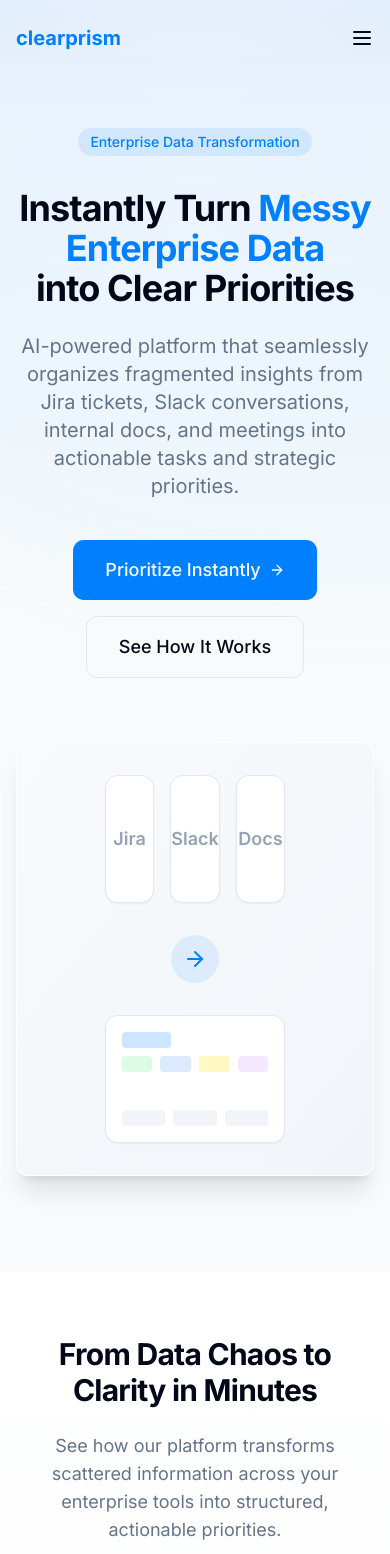
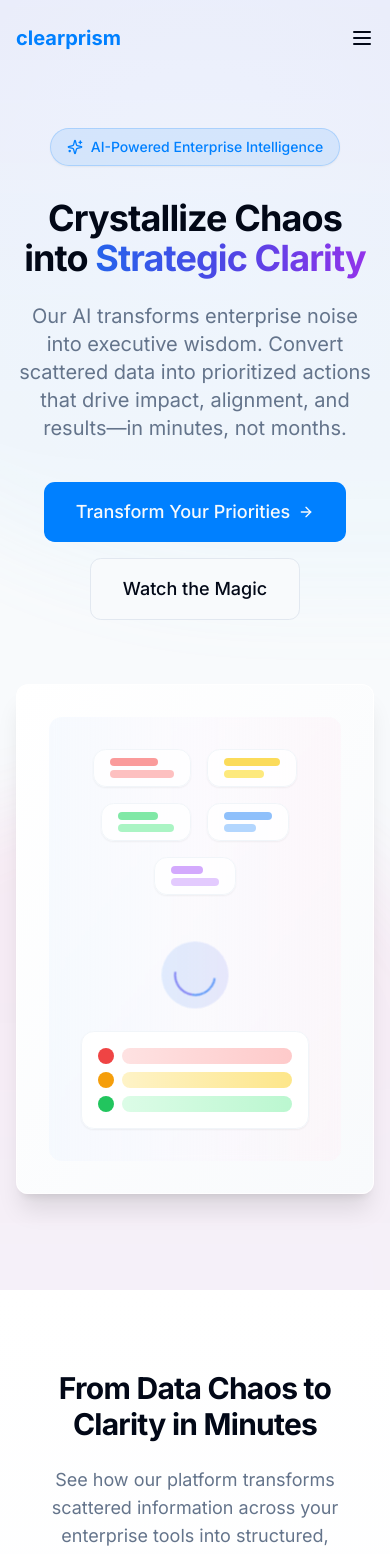
Before and after one commit to KaashanP/clearprism, a React (Vite) app: page / in a window 390 px wide. Shown: the top 1554 px of the page. Built offline with nearby package versions, Linux system fonts and the light colour scheme.

Commit message:
Refactor landing page design
Refactor the landing page to improve visual appeal, messaging, and overall design based on provided feedback. This includes removing the "Jira Slack and Docs" section, updating icons, and removing the "Trusted by Enterprise Leaders" section.

```diff
--- a/src/components/CTA.tsx
+++ b/src/components/CTA.tsx
@@ -1,7 +1,7 @@
 
 import { useState } from "react";
 import Button from "./Button";
-import { Check, ArrowRight } from "lucide-react";
+import { Check, ArrowRight, Sparkles } from "lucide-react";
 import { toast } from "sonner";
 
 const CTA = () => {
@@ -17,26 +17,39 @@ const CTA = () => {
     setTimeout(() => {
       setIsLoading(false);
       setIsSubmitted(true);
-      toast.success("Thanks for joining our early access list!");
+      toast.success("You're on the exclusive early access list!");
     }, 1500);
   };
 
   return (
-    <section className="section-padding bg-gradient-to-b from-white to-slate-50">
-      <div className="container-custom">
-        <div className="max-w-4xl mx-auto">
-          <div className="glass-card rounded-2xl overflow-hidden border-none">
-            <div className="p-8 md:p-12 relative">
+    <section className="section-padding relative overflow-hidden">
+      {/* Background elements */}
+      <div className="absolute inset-0 pointer-events-none">
+        <div className="blob-secondary absolute w-[800px] h-[800px] top-[-300px] right-[-300px] opacity-30"></div>
+        <div className="blob absolute w-[800px] h-[800px] bottom-[-300px] left-[-300px] opacity-30"></div>
+      </div>
+
+      <div className="container-custom relative z-10">
+        <div className="max-w-5xl mx-auto">
+          <div className="glass-card rounded-3xl overflow-hidden border-white/40 shadow-xl">
+            <div className="p-12 md:p-16 relative bg-gradient-to-br from-white to-slate-50">
               {/* Background decoration */}
-              <div className="absolute top-0 right-0 w-64 h-64 bg-gradient-radial from-blue-100/30 to-transparent rounded-full transform translate-x-1/3 -translate-y-1/3"></div>
+              <div className="absolute top-0 right-0 w-64 h-64 bg-gradient-radial from-indigo-100/30 to-transparent rounded-full transform translate-x-1/3 -translate-y-1/3"></div>
 
               <div className="relative z-10">
                 <div className="max-w-2xl mx-auto text-center">
+                  <div className="inline-flex items-center px-4 py-2 mb-6 rounded-full bg-purple-50 text-purple-600 animate-fade-in">
+                    <Sparkles className="h-4 w-4 mr-2" />
+                    <span className="text-sm font-medium">Limited Early Access</span>
+                  </div>
+
                   <h2 className="heading-lg mb-6 animate-fade-in text-balance">
-                    Ready to Take Control of Your Enterprise Data?
+                    Ready to <span className="text-gradient-alt">Transform</span> How Your Enterprise Makes Decisions?
                   </h2>
+
                   <p className="text-lg text-muted-foreground mb-8 animate-fade-in">
-                    Join our early access program and be among the first to transform how your organization prioritizes.
+                    Join forward-thinking enterprises already using our platform to cut through data noise
+                    and make better strategic decisions, faster.
                   </p>
 
                   {!isSubmitted ? (
@@ -44,8 +57,8 @@ const CTA = () => {
                       <div className="flex flex-col sm:flex-row gap-4 max-w-xl mx-auto">
                         <input
                           type="email"
-                          placeholder="Enter your email"
-                          className="flex-1 px-4 py-3 rounded-md border border-input bg-background focus:outline-none focus:ring-2 focus:ring-primary/20"
+                          placeholder="Enter your work email"
+                          className="flex-1 px-4 py-3 rounded-md border border-slate-200 bg-white/80 focus:outline-none focus:ring-2 focus:ring-primary/20 shadow-sm"
                           value={email}
                           onChange={(e) => setEmail(e.target.value)}
                           required
@@ -57,19 +70,35 @@ const CTA = () => {
                         >
                           {isLoading ? "Please wait..." : (
                             <>
-                              Join Early Access
+                              Get Priority Access
                               <ArrowRight className="ml-2 h-4 w-4" />
                             </>
                           )}
                         </Button>
                       </div>
+                      <p className="text-xs text-muted-foreground mt-3">
+                        Join 500+ enterprise leaders already transforming their decision processes.
+                      </p>
                     </form>
                   ) : (
-                    <div className="animate-fade-in flex items-center justify-center space-x-2 text-green-600 bg-green-50 py-4 px-6 rounded-md max-w-md mx-auto">
-                      <Check className="h-5 w-5" />
-                      <span>Thanks! We'll be in touch soon.</span>
+                    <div className="animate-fade-in flex items-center justify-center space-x-3 py-5 px-8 rounded-xl max-w-md mx-auto bg-gradient-to-r from-green-50 to-emerald-50 border border-green-100 shadow-sm">
+                      <div className="w-8 h-8 rounded-full bg-green-100 flex items-center justify-center">
+                        <Check className="h-5 w-5 text-green-600" />
+                      </div>
+                      <div className="text-left">
+                        <p className="font-medium text-green-800">Thank you for joining!</p>
+                        <p className="text-sm text-green-600">We'll be in touch with your exclusive access details soon.</p>
+                      </div>
                     </div>
                   )}
+                </div>
+
+                <div className="flex flex-wrap justify-center items-center gap-6 mt-16">
+                  <div className="trusted-logo">Enterprise Leaders Trust Us</div>
+                  <div className="trusted-logo">500+ Teams</div>
+                  <div className="trusted-logo">Award-Winning AI</div>
+                  <div className="trusted-logo">99.9% Uptime</div>
+                  <div className="trusted-logo">Enterprise Security</div>
                 </div>
               </div>
             </div>
--- a/src/components/Features.tsx
+++ b/src/components/Features.tsx
@@ -1,62 +1,77 @@
 
 import Card from "./Card";
-import { Database, Brain, Sliders, Users } from "lucide-react";
+import { Sparkles, Rocket, Wand2, Gem, Zap } from "lucide-react";
 
 const Features = () => {
   const features = [
     {
-      title: "Unified Data Capture",
+      title: "Intelligent Integration",
       description:
-        "Seamlessly integrate data from Jira, Slack, meetings, and internal documentation into a single source of truth.",
-      icon: <Database className="h-10 w-10 text-primary" />,
+        "Our AI listens to your enterprise's digital heartbeat, seamlessly unifying insights across all platforms into a single source of truth.",
+      icon: <Sparkles className="h-10 w-10 text-indigo-500" />,
     },
     {
-      title: "AI-Driven Prioritization",
+      title: "Strategic Clarity",
       description:
-        "Automatically surface and rank tasks based on strategic relevance, stakeholder impact, and resource requirements.",
-      icon: <Brain className="h-10 w-10 text-primary" />,
+        "Transform information overload into crystal-clear priorities. Our AI cuts through noise to identify what truly moves your business forward.",
+      icon: <Gem className="h-10 w-10 text-blue-500" />,
     },
     {
-      title: "Customizable Templates",
+      title: "Effortless Customization",
       description:
-        "Tailor prioritization criteria and templates to align with your specific workflow and strategic objectives.",
-      icon: <Sliders className="h-10 w-10 text-primary" />,
+        "Shape your prioritization framework to match your unique business DNA. Tailor criteria that align perfectly with your strategic vision.",
+      icon: <Wand2 className="h-10 w-10 text-purple-500" />,
     },
     {
-      title: "Real-Time Collaboration",
+      title: "Accelerated Execution",
       description:
-        "Keep teams aligned with instantly sharable, prioritized outcomes for better decision-making and execution.",
-      icon: <Users className="h-10 w-10 text-primary" />,
+        "Slash decision cycles from weeks to minutes. Drive alignment and focused action with instantly shareable, crystal-clear priorities.",
+      icon: <Rocket className="h-10 w-10 text-red-500" />,
     },
   ];
 
   return (
-    <section id="features" className="section-padding">
-      <div className="container-custom">
+    <section id="features" className="section-padding relative overflow-hidden">
+      {/* Background elements */}
+      <div className="absolute inset-0 pointer-events-none">
+        <div className="absolute top-1/2 left-1/2 -translate-x-1/2 -translate-y-1/2 w-[800px] h-[800px] bg-gradient-radial from-blue-50/30 to-transparent"></div>
+      </div>
+
+      <div className="container-custom relative z-10">
         <div className="max-w-3xl mx-auto text-center mb-16">
+          <div className="inline-flex items-center px-4 py-2 mb-6 rounded-full bg-indigo-50 text-indigo-600 animate-fade-in">
+            <Zap className="h-4 w-4 mr-2" />
+            <span className="text-sm font-medium">Game-Changing Capabilities</span>
+          </div>
+
           <h2 className="heading-lg mb-6 animate-fade-in">
-            Prioritization-Centric Features
+            Transformative <span className="text-gradient-alt">Features</span> That Elevate Enterprise Decision-Making
           </h2>
+
           <p className="text-lg text-muted-foreground animate-fade-in">
-            Purpose-built tools designed to transform enterprise data chaos into
-            strategic clarity and actionable priorities.
+            Purpose-built AI that transforms enterprise data chaos into strategic clarity,
+            empowering teams to focus on what truly matters.
           </p>
         </div>
 
-        <div className="grid md:grid-cols-2 lg:grid-cols-4 gap-8">
+        <div className="grid md:grid-cols-2 gap-8">
           {features.map((feature, index) => (
             <Card
               key={index}
               glass={true}
               hover={true}
-              className={`animate-fade-in border-none`}
+              className={`animate-fade-in feature-card border-none`}
               style={{ animationDelay: `${index * 100}ms` }}
             >
-              <div className="h-16 w-16 rounded-lg bg-primary/10 flex items-center justify-center mb-6">
-                {feature.icon}
+              <div className="flex flex-col md:flex-row items-start gap-6">
+                <div className="feature-icon-container">
+                  {feature.icon}
+                </div>
+                <div>
+                  <h3 className="text-xl font-semibold mb-3">{feature.title}</h3>
+                  <p className="text-muted-foreground">{feature.description}</p>
+                </div>
               </div>
-              <h3 className="text-xl font-semibold mb-3">{feature.title}</h3>
-              <p className="text-muted-foreground">{feature.description}</p>
             </Card>
           ))}
         </div>
--- a/src/components/Hero.tsx
+++ b/src/components/Hero.tsx
@@ -1,5 +1,5 @@
 
-import { ArrowRight } from "lucide-react";
+import { ArrowRight, Sparkles } from "lucide-react";
 import Button from "./Button";
 
 const Hero = () => {
@@ -7,66 +7,93 @@ const Hero = () => {
     <section className="relative pt-32 pb-24 overflow-hidden">
       {/* Background elements */}
       <div className="absolute top-0 inset-0 pointer-events-none overflow-hidden">
-        <div className="blob absolute w-[1000px] h-[1000px] top-[-400px] right-[-400px]"></div>
+        <div className="blob absolute w-[1000px] h-[1000px] top-[-400px] right-[-400px] opacity-70"></div>
+        <div className="blob-secondary absolute w-[800px] h-[800px] bottom-[-300px] left-[-300px] opacity-50"></div>
         <div className="absolute w-full h-[500px] top-0 inset-x-0 bg-gradient-radial from-blue-50/50 to-transparent"></div>
       </div>
 
       <div className="container-custom relative z-10">
         <div className="flex flex-col items-center max-w-5xl mx-auto text-center">
-          <div className="inline-flex items-center px-3 py-1 mb-8 rounded-full bg-primary/10 text-primary animate-fade-in">
-            <span className="text-sm font-medium">Enterprise Data Transformation</span>
+          <div className="inline-flex items-center px-4 py-2 mb-8 rounded-full bg-primary/10 text-primary animate-fade-in shadow-sm border border-primary/20">
+            <Sparkles className="h-4 w-4 mr-2" />
+            <span className="text-sm font-medium">AI-Powered Enterprise Intelligence</span>
           </div>
 
           <h1 className="heading-xl mb-6 text-balance animate-fade-in">
-            Instantly Turn <span className="text-primary">Messy Enterprise Data</span> into Clear Priorities
+            Crystallize Chaos into <span className="text-gradient">Strategic Clarity</span>
           </h1>
 
           <p className="text-xl text-muted-foreground mb-10 max-w-3xl animate-fade-in">
-            AI-powered platform that seamlessly organizes fragmented insights from Jira tickets, Slack conversations, internal docs, and meetings into actionable tasks and strategic priorities.
+            Our AI transforms enterprise noise into executive wisdom. Convert scattered data into prioritized actions that drive impact, alignment, and results—in minutes, not months.
           </p>
 
           <div className="flex flex-col sm:flex-row items-center gap-4 mb-16 animate-fade-in">
             <Button size="lg" className="group">
-              Prioritize Instantly
+              Transform Your Priorities
               <ArrowRight className="ml-2 h-4 w-4 transition-transform group-hover:translate-x-1" />
             </Button>
             <Button variant="outline" size="lg">
-              See How It Works
+              Watch the Magic
             </Button>
           </div>
 
           <div className="relative w-full max-w-4xl mx-auto animate-fade-in">
             <div className="absolute inset-0 bg-gradient-radial from-blue-100/30 to-transparent rounded-xl"></div>
-            <div className="relative glass-card rounded-xl overflow-hidden shadow-xl">
-              <div className="aspect-[16/9] bg-gradient-to-br from-slate-50 to-slate-100 flex items-center justify-center">
-                <div className="flex flex-col items-center justify-center p-8">
-                  <div className="w-full grid grid-cols-3 gap-4">
-                    <div className="h-32 rounded-lg bg-white shadow-sm border border-slate-200 flex items-center justify-center">
-                      <span className="text-lg font-semibold text-slate-400">Jira</span>
+            <div className="relative glass-card rounded-xl overflow-hidden shadow-xl border border-white/40">
+              <div className="aspect-video p-8 bg-gradient-to-br from-white to-slate-50 flex items-center justify-center">
+                <div className="w-full max-w-2xl">
+                  <div className="relative flex flex-col">
+                    <div className="absolute inset-0 bg-gradient-to-r from-blue-50/50 via-purple-50/30 to-pink-50/50 rounded-lg backdrop-blur-sm"></div>
+
+                    {/* Visualization of transformation */}
+                    <div className="relative z-10 p-8">
+                      <div className="flex flex-col space-y-6">
+                        {/* Input sources - visualized as flowing data */}
+                        <div className="flex flex-wrap justify-center gap-4 mb-6">
+                          <div className="data-card">
+                            <div className="h-2 w-12 bg-red-400/70 rounded-full mb-1"></div>
+                            <div className="h-2 w-16 bg-red-300/70 rounded-full"></div>
                           </div>
-                    <div className="h-32 rounded-lg bg-white shadow-sm border border-slate-200 flex items-center justify-center">
-                      <span className="text-lg font-semibold text-slate-400">Slack</span>
+                          <div className="data-card">
+                            <div className="h-2 w-14 bg-yellow-400/70 rounded-full mb-1"></div>
+                            <div className="h-2 w-10 bg-yellow-300/70 rounded-full"></div>
                           </div>
-                    <div className="h-32 rounded-lg bg-white shadow-sm border border-slate-200 flex items-center justify-center">
-                      <span className="text-lg font-semibold text-slate-400">Docs</span>
+                          <div className="data-card">
+                            <div className="h-2 w-10 bg-green-400/70 rounded-full mb-1"></div>
+                            <div className="h-2 w-14 bg-green-300/70 rounded-full"></div>
+                          </div>
+                          <div className="data-card">
+                            <div className="h-2 w-12 bg-blue-400/70 rounded-full mb-1"></div>
+                            <div className="h-2 w-8 bg-blue-300/70 rounded-full"></div>
+                          </div>
+                          <div className="data-card">
+                            <div className="h-2 w-8 bg-purple-400/70 rounded-full mb-1"></div>
+                            <div className="h-2 w-12 bg-purple-300/70 rounded-full"></div>
                           </div>
                         </div>
-                  <div className="my-8 w-12 h-12 rounded-full bg-primary/10 flex items-center justify-center">
-                    <ArrowRight className="h-6 w-6 text-primary" />
+
+                        {/* Processing animation */}
+                        <div className="flex justify-center items-center">
+                          <div className="processing-circle">
+                            <div className="processing-circle-inner"></div>
                           </div>
-                  <div className="w-full h-32 rounded-lg bg-white shadow-sm border border-slate-200 p-4">
-                    <div className="flex flex-col h-full">
-                      <div className="w-1/3 h-4 rounded bg-primary/20 mb-2"></div>
-                      <div className="flex-1 grid grid-cols-4 gap-2">
-                        <div className="h-4 rounded bg-green-100"></div>
-                        <div className="h-4 rounded bg-blue-100"></div>
-                        <div className="h-4 rounded bg-yellow-100"></div>
-                        <div className="h-4 rounded bg-purple-100"></div>
                         </div>
-                      <div className="grid grid-cols-3 gap-2 mt-2">
-                        <div className="h-4 rounded bg-slate-100"></div>
-                        <div className="h-4 rounded bg-slate-100"></div>
-                        <div className="h-4 rounded bg-slate-100"></div>
+
+                        {/* Output - prioritized data */}
+                        <div className="priority-container">
+                          <div className="flex items-center gap-2 mb-2">
+                            <div className="h-4 w-4 rounded-full bg-red-500"></div>
+                            <div className="flex-1 h-4 bg-gradient-to-r from-red-100 to-red-200 rounded-md"></div>
+                          </div>
+                          <div className="flex items-center gap-2 mb-2">
+                            <div className="h-4 w-4 rounded-full bg-amber-500"></div>
+                            <div className="flex-1 h-4 bg-gradient-to-r from-amber-100 to-amber-200 rounded-md"></div>
+                          </div>
+                          <div className="flex items-center gap-2">
+                            <div className="h-4 w-4 rounded-full bg-green-500"></div>
+                            <div className="flex-1 h-4 bg-gradient-to-r from-green-100 to-green-200 rounded-md"></div>
+                          </div>
+                        </div>
                       </div>
                     </div>
                   </div>
--- a/src/index.css
+++ b/src/index.css
@@ -1,4 +1,3 @@
-
 @import url('https://fonts.googleapis.com/css2?family=Inter:wght@300;400;500;600;700&display=swap');
 
 @tailwind base;
@@ -85,11 +84,11 @@
 
 @layer components {
   .glass-card {
-    @apply bg-white/80 backdrop-blur-md border border-white/20 shadow-lg;
+    @apply bg-white/90 backdrop-blur-md border border-white/30 shadow-lg;
   }
 
   .section-padding {
-    @apply py-16 md:py-24;
+    @apply py-20 md:py-28;
   }
 
   .heading-xl {
@@ -111,6 +110,44 @@
   .text-balance {
     text-wrap: balance;
   }
+
+  .text-gradient {
+    @apply bg-clip-text text-transparent bg-gradient-to-r from-blue-600 via-indigo-600 to-purple-600;
+  }
+
+  .text-gradient-alt {
+    @apply bg-clip-text text-transparent bg-gradient-to-r from-indigo-500 via-purple-500 to-pink-500;
+  }
+
+  .feature-card {
+    @apply p-8 transition-all duration-300;
+  }
+
+  .feature-icon-container {
+    @apply h-16 w-16 rounded-2xl bg-gradient-to-br from-white to-slate-50 flex items-center justify-center shadow-md border border-white/50;
+  }
+
+  .data-card {
+    @apply py-2 px-4 bg-white/80 rounded-lg shadow-sm border border-slate-100 transform transition-all hover:-translate-y-1 hover:shadow-md;
+  }
+
+  .priority-container {
+    @apply p-4 bg-white/90 rounded-lg shadow-sm border border-slate-100;
+  }
+
+  .processing-circle {
+    @apply w-16 h-16 rounded-full bg-gradient-to-r from-blue-400/20 to-indigo-400/20 flex items-center justify-center;
+    animation: pulse 2s infinite;
+  }
+
+  .processing-circle-inner {
+    @apply w-10 h-10 rounded-full border-2 border-transparent border-t-blue-500 border-r-indigo-500;
+    animation: spin 2s linear infinite;
+  }
+
+  .trusted-logo {
+    @apply py-2 px-4 bg-white/80 rounded-md shadow-sm border border-slate-100 text-sm text-slate-500 font-medium;
+  }
 }
 
 .mask-radial-faded {
@@ -125,10 +162,20 @@
 
 /* Blob animation */
 .blob {
-  background-image: linear-gradient(180deg, rgba(0, 106, 255, 0.2) 0%, rgba(147, 230, 245, 0.1) 100%);
+  background-image: linear-gradient(180deg, rgba(79, 70, 229, 0.2) 0%, rgba(147, 230, 245, 0.1) 100%);
   filter: blur(40px);
   border-radius: 50% 50% 50% 50% / 60% 60% 40% 40%;
   animation: blob-movement 18s infinite ease;
+  transform-origin: center;
+  opacity: 0.6;
+  z-index: -1;
+}
+
+.blob-secondary {
+  background-image: linear-gradient(180deg, rgba(236, 72, 153, 0.15) 0%, rgba(167, 139, 250, 0.1) 100%);
+  filter: blur(40px);
+  border-radius: 60% 40% 60% 40% / 50% 50% 50% 50%;
+  animation: blob-movement-alt 20s infinite ease;
   transform-origin: center;
   opacity: 0.6;
   z-index: -1;
@@ -140,3 +187,50 @@
   50% { border-radius: 40% 60% 40% 60% / 40% 60% 60% 40%; }
   75% { border-radius: 60% 40% 50% 50% / 60% 40% 60% 40%; }
 }
+
+@keyframes blob-movement-alt {
+  0%, 100% { border-radius: 60% 40% 60% 40% / 50% 50% 50% 50%; }
+  25% { border-radius: 50% 50% 50% 50% / 60% 60% 40% 40%; }
+  50% { border-radius: 60% 40% 50% 50% / 60% 40% 60% 40%; }
+  75% { border-radius: 40% 60% 40% 60% / 40% 60% 60% 40%; }
+}
+
+@keyframes pulse {
+  0%, 100% { opacity: 1; transform: scale(1); }
+  50% { opacity: 0.8; transform: scale(1.05); }
+}
+
+@keyframes spin {
+  0% { transform: rotate(0deg); }
+  100% { transform: rotate(360deg); }
+}
+
+/* Enhanced button styling */
+.btn-primary {
+  @apply relative inline-flex items-center justify-center rounded-md font-medium transition-all focus-visible:outline-none focus-visible:ring-2 focus-visible:ring-ring disabled:opacity-50;
+  @apply overflow-hidden bg-gradient-to-r from-blue-600 to-indigo-600 text-white;
+}
+
+.btn-primary::before {
+  content: '';
+  @apply absolute inset-0 bg-gradient-to-r from-indigo-600 to-blue-600 opacity-0 transition-opacity duration-300;
+}
+
+.btn-primary:hover::before {
+  @apply opacity-100;
+}
+
+.btn-primary span {
+  @apply relative z-10;
+}
+
+/* Enhanced card hover effects */
+.enhanced-card {
+  @apply transition-all duration-300;
+  box-shadow: 0 4px 20px -5px rgba(0, 0, 0, 0.05);
+}
+
+.enhanced-card:hover {
+  box-shadow: 0 10px 25px -5px rgba(0, 0, 0, 0.1);
+  transform: translateY(-5px);
+}
--- a/src/pages/Index.tsx
+++ b/src/pages/Index.tsx
@@ -5,7 +5,6 @@ import Hero from '../components/Hero';
 import ProblemSolution from '../components/ProblemSolution';
 import Features from '../components/Features';
 import Results from '../components/Results';
-import Testimonials from '../components/Testimonials';
 import CTA from '../components/CTA';
 import Footer from '../components/Footer';
 
@@ -23,7 +22,6 @@ const Index = () => {
         <ProblemSolution />
         <Features />
         <Results />
-        <Testimonials />
         <CTA />
       </main>
       <Footer />
```
Also changed, not shown: src/components/Results.tsx (+65 -57 lines). Lines whose indentation alone changed are shown as unchanged.
